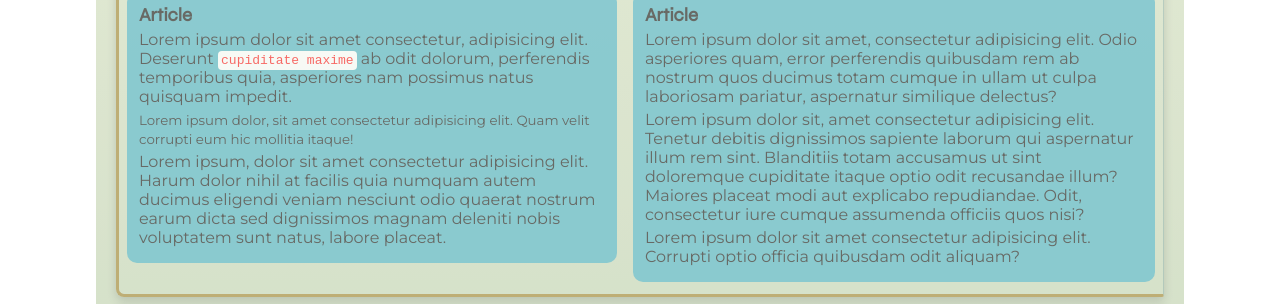
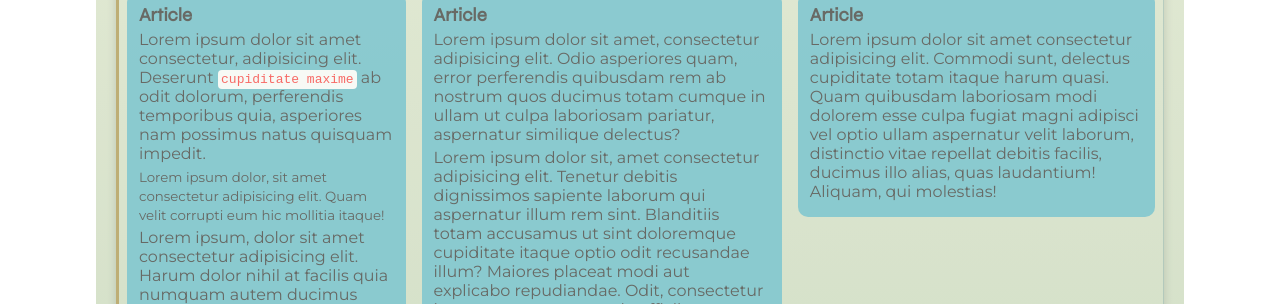
Before and after one commit to reotch/reotch.github.io, a plain HTML site: page index.html in a window 1280 px wide. Shown: the part 317-621 px from the top of the page. Drawn offline with Linux system fonts and the light colour scheme.

Commit message:
small updates

```diff
--- a/index.html
+++ b/index.html
@@ -50,6 +50,10 @@
                     <p>Lorem ipsum dolor sit amet, consectetur adipisicing elit. Odio asperiores quam, error perferendis quibusdam rem ab nostrum quos ducimus totam cumque in ullam ut culpa laboriosam pariatur, aspernatur similique delectus?</p>
                     <p>Lorem ipsum dolor sit, amet consectetur adipisicing elit. Tenetur debitis dignissimos sapiente laborum qui aspernatur illum rem sint. Blanditiis totam accusamus ut sint doloremque cupiditate itaque optio odit recusandae illum? Maiores placeat modi aut explicabo repudiandae. Odit, consectetur iure cumque assumenda officiis quos nisi?</p>
                     <p>Lorem ipsum dolor sit amet consectetur adipisicing elit. Corrupti optio officia quibusdam odit aliquam?</p>
+                </article>
+                <article>
+                    <h3>Article</h3>
+                    <p>Lorem ipsum dolor sit amet consectetur adipisicing elit. Commodi sunt, delectus cupiditate totam itaque harum quasi. Quam quibusdam laboriosam modi dolorem esse culpa fugiat magni adipisci vel optio ullam aspernatur velit laborum, distinctio vitae repellat debitis facilis, ducimus illo alias, quas laudantium! Aliquam, qui molestias!</p>
                 </article>
             </div>
         </section>
```
